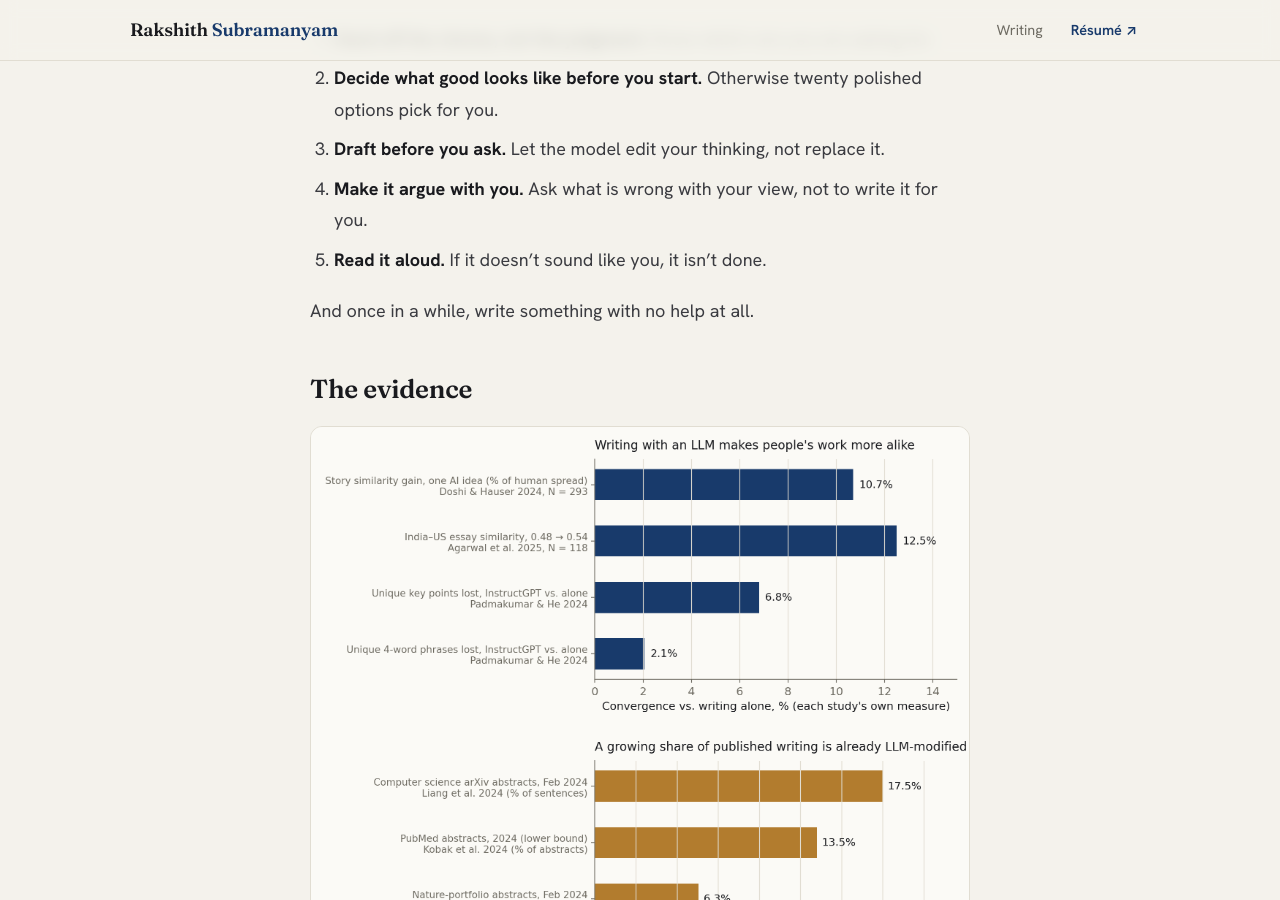
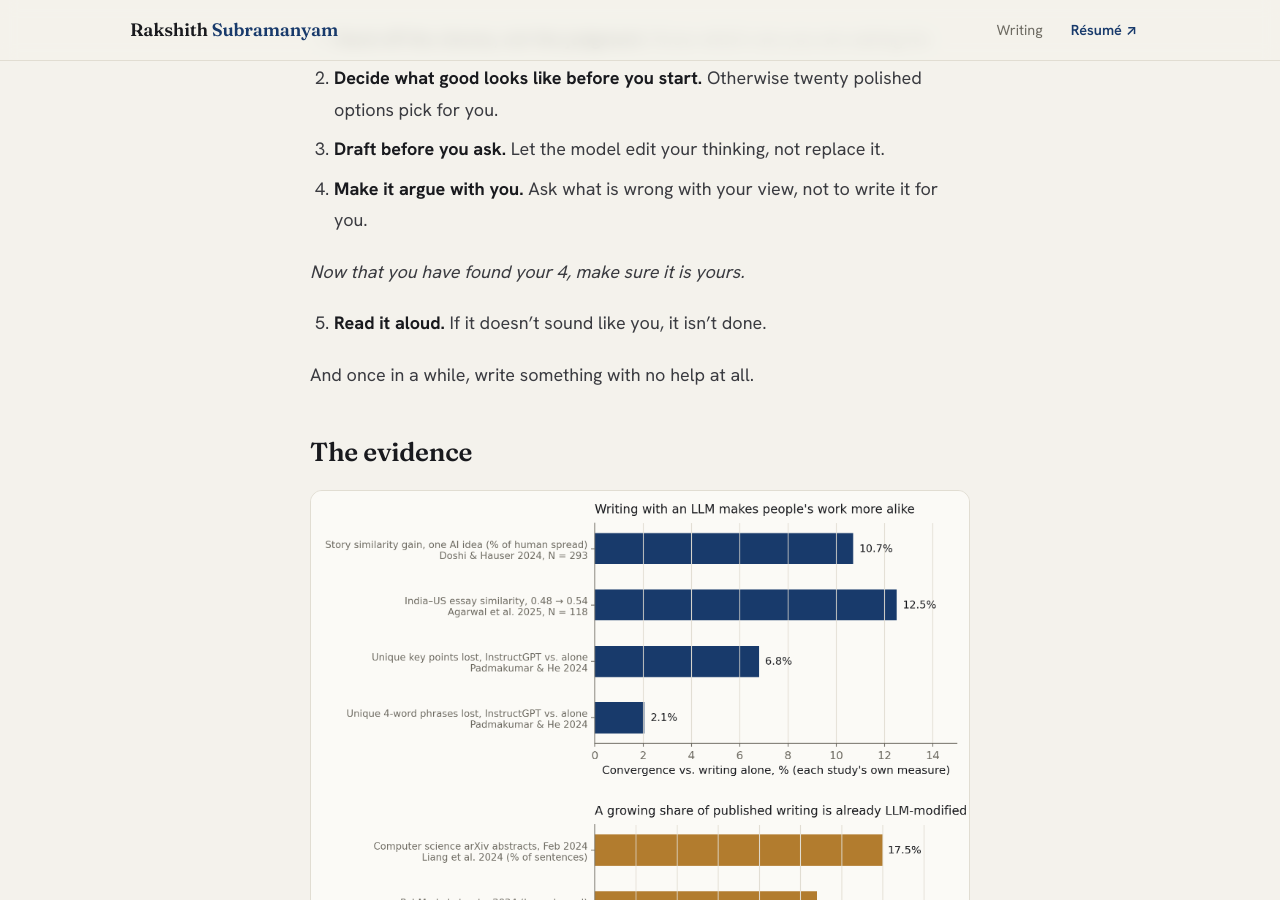
Before and after one commit to Rakshith-2905/portfolio, a Jekyll site: the page built from drafts/2fc3307e2f/index.md, in a window 1280 px wide and 900 px high, scrolled down 1558 px. Built offline with Jekyll 4.4.1, drawn with Linux system fonts in a browser that asks for light colours.

Commit message:
Draft op-ed: bridge before step 5
Co-Authored-By: Claude Opus 5.5 <noreply@anthropic.com>

```diff
--- a/drafts/2fc3307e2f/index.md
+++ b/drafts/2fc3307e2f/index.md
@@ -37,6 +37,10 @@ A model will always offer you the 7: the most likely answer, beautifully phrased
 2. **Decide what good looks like before you start.** Otherwise twenty polished options pick for you.
 3. **Draft before you ask.** Let the model edit your thinking, not replace it.
 4. **Make it argue with you.** Ask what is wrong with your view, not to write it for you.
+
+*Now that you have found your 4, make sure it is yours.*
+
+{: start="5"}
 5. **Read it aloud.** If it doesn't sound like you, it isn't done.
 
 And once in a while, write something with no help at all.
```
